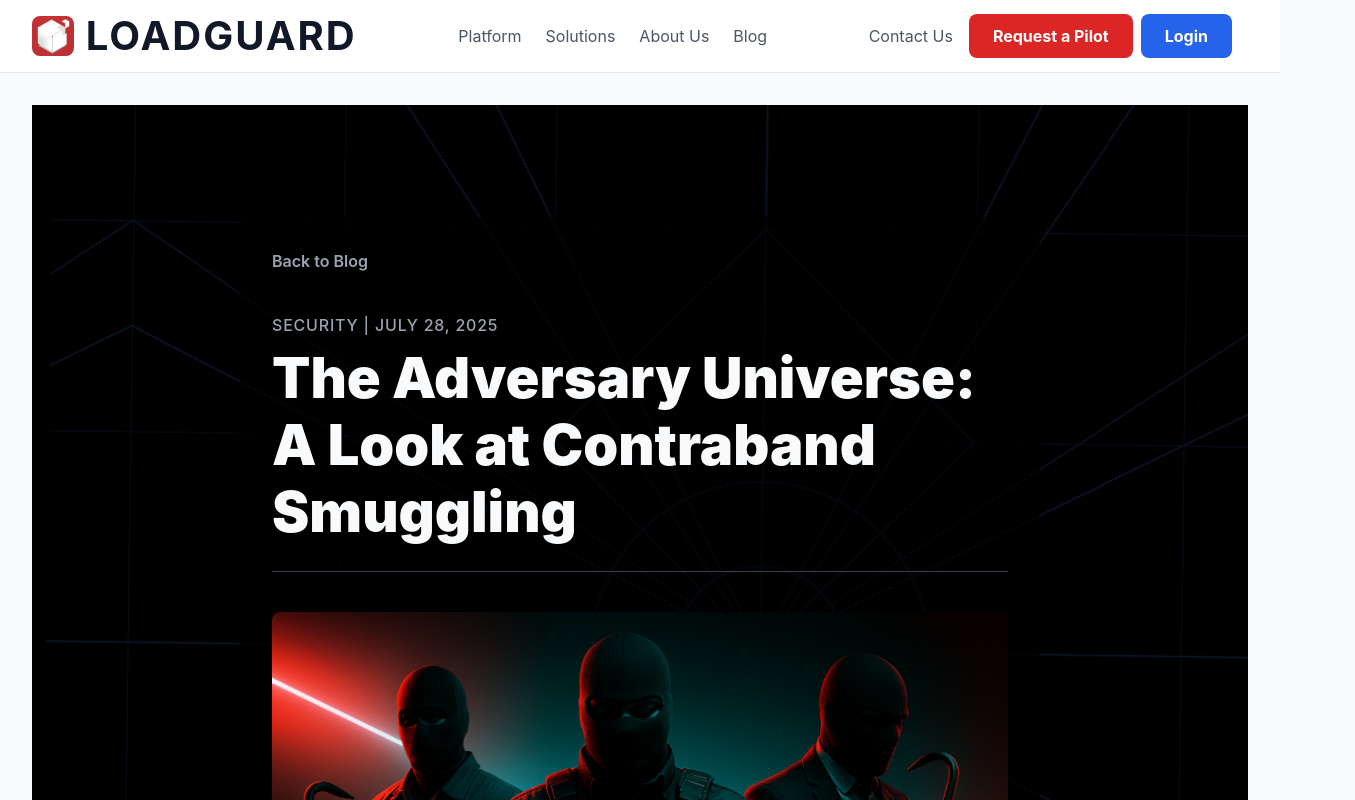
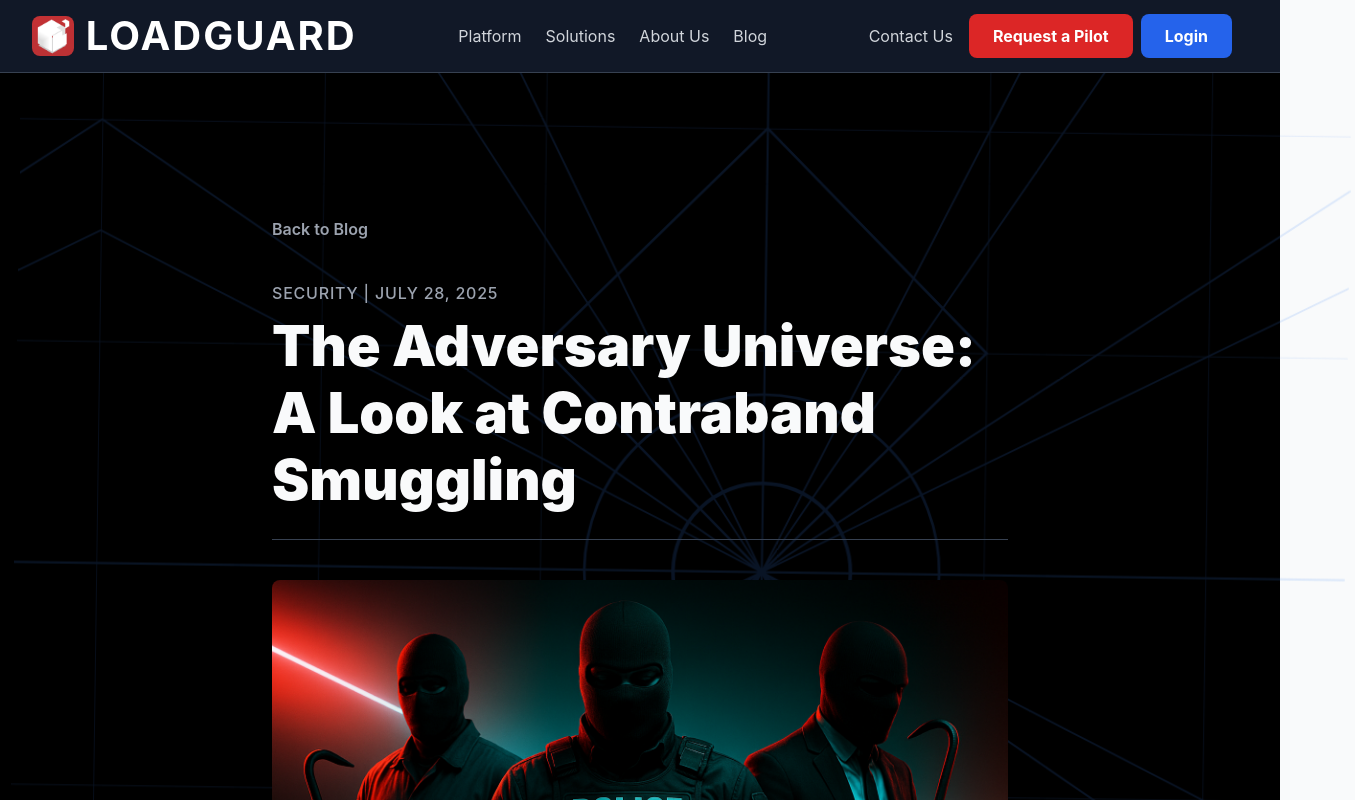
Before and after one commit to niazimurataj/loadguard-landing-page, a React (Vite) app: page /blog/adversary-universe in a window 1280 px wide. Shown: the top 800 px of the page, 1355 px wide, since content can reach past the window. Built offline with nearby package versions, Linux system fonts and the light colour scheme; what aws-amplify would draw is missing.

Commit message:
Implement scroll to top

```diff
--- a/src/App.jsx
+++ b/src/App.jsx
@@ -1,4 +1,4 @@
-import React from 'react';
+import React, { useContext } from 'react';
 import { BrowserRouter as Router, Routes, Route } from 'react-router-dom';
 import './index.css';
 import HomePage from './pages/HomePage';
@@ -14,15 +14,21 @@ import MembersPage from './pages/MembersPage';
 import PilotRequestPage from './pages/PilotRequestPage';
 import { Toaster } from "@/components/ui/sonner";
 import AdversaryUniversePage from './pages/AdversaryUniversePage';
+import { ThemeProvider, ThemeContext } from './context/ThemeContext';
+import darkThemeStyles from './pages/AdversaryUniversePage.module.css';
+import ScrollToTop from './components/ScrollToTop';
 
+const AppContent = () => {
+  const { theme } = useContext(ThemeContext);
 
-export default function App() {
   const appContainerStyle = {
       display: 'flex',
       flexDirection: 'column',
       minHeight: '100vh',
-      backgroundColor: '#F9FAFB',
-      color: '#111827',
+      backgroundColor: theme === 'light' ? '#F9FAFB' : '#000',
+      color: theme === 'light' ? '#111827' : '#fff',
+      transition: 'background-color 0.5s, color 0.5s',
+      position: 'relative',
   };
 
   const mainContentStyle = {
@@ -30,8 +36,7 @@ export default function App() {
   };
 
   return (
-    <Router>
-      <div style={appContainerStyle}>
+    <div style={appContainerStyle} className={theme === 'dark' ? darkThemeStyles.darkThemeAnimation : ''}>
       <Header />
       <main style={mainContentStyle}>
         <Routes>
@@ -50,6 +55,16 @@ export default function App() {
       <Footer />
       <Toaster />
     </div>
+  );
+}
+
+export default function App() {
+  return (
+    <Router>
+      <ScrollToTop />
+      <ThemeProvider>
+        <AppContent />
+      </ThemeProvider>
     </Router>
   );
 }
--- a/src/components/Header.jsx
+++ b/src/components/Header.jsx
@@ -1,10 +1,12 @@
-import React, { useState } from 'react';
+import React, { useState, useContext } from 'react';
 import { Link } from 'react-router-dom';
 import Confetti from 'react-confetti';
 import logo from '../assets/lg-logo.png';
+import { ThemeContext } from '../context/ThemeContext';
 
 const Header = () => {
     const [showConfetti, setShowConfetti] = useState(false);
+    const { theme } = useContext(ThemeContext);
 
     const handleConfettiClick = () => {
         setShowConfetti(true);
@@ -16,8 +18,11 @@ const Header = () => {
       justifyContent: 'space-between',
       alignItems: 'center',
       padding: '1rem 2rem',
-      borderBottom: '1px solid #E5E7EB',
-      backgroundColor: 'white',
+      borderBottom: theme === 'light' ? '1px solid #E5E7EB' : '1px solid #374151',
+      backgroundColor: theme === 'light' ? 'white' : '#111827',
+      position: 'relative',
+      zIndex: 1,
+      transition: 'background-color 0.5s, border-bottom 0.5s',
     };
 
     const logoStyle = {
@@ -34,8 +39,9 @@ const Header = () => {
 
     const navLinkStyle = {
         textDecoration: 'none',
-        color: '#4B5563',
+        color: theme === 'light' ? '#4B5563' : '#D1D5DB',
         fontSize: '1rem',
+        transition: 'color 0.5s',
     };
 
     const ctaButtonStyle = {
--- /dev/null
+++ b/src/components/ScrollToTop.jsx
@@ -0,0 +1,14 @@
+import { useEffect } from 'react';
+import { useLocation } from 'react-router-dom';
+
+const ScrollToTop = () => {
+  const { pathname } = useLocation();
+
+  useEffect(() => {
+    window.scrollTo(0, 0);
+  }, [pathname]);
+
+  return null;
+};
+
+export default ScrollToTop;
--- a/src/data/blogPosts.js
+++ b/src/data/blogPosts.js
@@ -574,8 +574,9 @@ To counter this adversary universe, defense must be layered, adaptive, and merci
 
 ---
 
-The adversary universe thrives on **your belief that “it won’t happen here.”** But it will—and when it does, you won’t be dealing with paperwork. You’ll be staring down an ecosystem that knows your vulnerabilities better than you do, and has no hesitation exploiting them with precision, patience, and, if necessary, violence.
+These adversaries thrive on **your belief that “it won’t happen here.”** But it will—and when it does, you won’t be dealing with paperwork. You’ll be staring down an ecosystem that knows your vulnerabilities better than you do, and has no hesitation exploiting them with precision, patience, and, if necessary, violence.
 
+Refuse to be their prey. Equip your supply chain with the tools to outsmart, outmaneuver, and outlast the adversary universe.
      `
   }
 ];
--- a/src/pages/AdversaryUniversePage.jsx
+++ b/src/pages/AdversaryUniversePage.jsx
@@ -1,19 +1,28 @@
-import React from 'react';
+import React, { useEffect, useContext } from 'react';
 import { useParams, Link } from 'react-router-dom';
 import ReactMarkdown from 'react-markdown';
 import { blogPosts } from '../data/blogPosts';
 import styles from './AdversaryUniversePage.module.css';
+import { ThemeContext } from '../context/ThemeContext';
+import { Button } from '@/components/ui/button';
 
 const AdversaryUniversePage = () => {
   const { slug } = useParams();
+  const { setTheme } = useContext(ThemeContext);
   const post = blogPosts.find(p => p.slug === 'adversary-universe');
+
+  useEffect(() => {
+    setTheme('dark');
+    return () => {
+      setTheme('light');
+    };
+  }, [setTheme]);
 
   if (!post) {
     return <div>Post not found!</div>;
   }
 
   return (
-    <div className={styles.pageContainer}>
     <div className={styles.contentWrapper}>
       <Link to="/blog" className={styles.backLink}>Back to Blog</Link>
       <header className={styles.header}>
@@ -36,6 +45,10 @@ const AdversaryUniversePage = () => {
           {post.content}
         </ReactMarkdown>
       </main>
+      <div style={{ textAlign: 'center', marginTop: '2rem' }}>
+        <Button asChild size="lg" variant="destructive">
+          <Link to="/pilot">Request a Pilot</Link>
+        </Button>
       </div>
     </div>
   );
--- a/src/pages/AdversaryUniversePage.module.css
+++ b/src/pages/AdversaryUniversePage.module.css
@@ -1,12 +1,4 @@
-.pageContainer {
-    position: relative;
-    background-color: #000;
-    overflow: hidden;
-    color: #fff;
-    padding: 2rem;
-}
-
-.pageContainer::before {
+.darkThemeAnimation::before {
     content: '';
     position: absolute;
     top: 0;
@@ -47,7 +39,6 @@
     max-width: 800px;
     margin: 5rem auto;
     padding: 2rem;
-    background-color: rgba(0, 0, 0, 0.7);
     border-radius: 8px;
     box-shadow: 0 4px 6px rgba(0, 0, 0, 0.1);
 }
```
Lines whose indentation alone changed are shown as unchanged.
